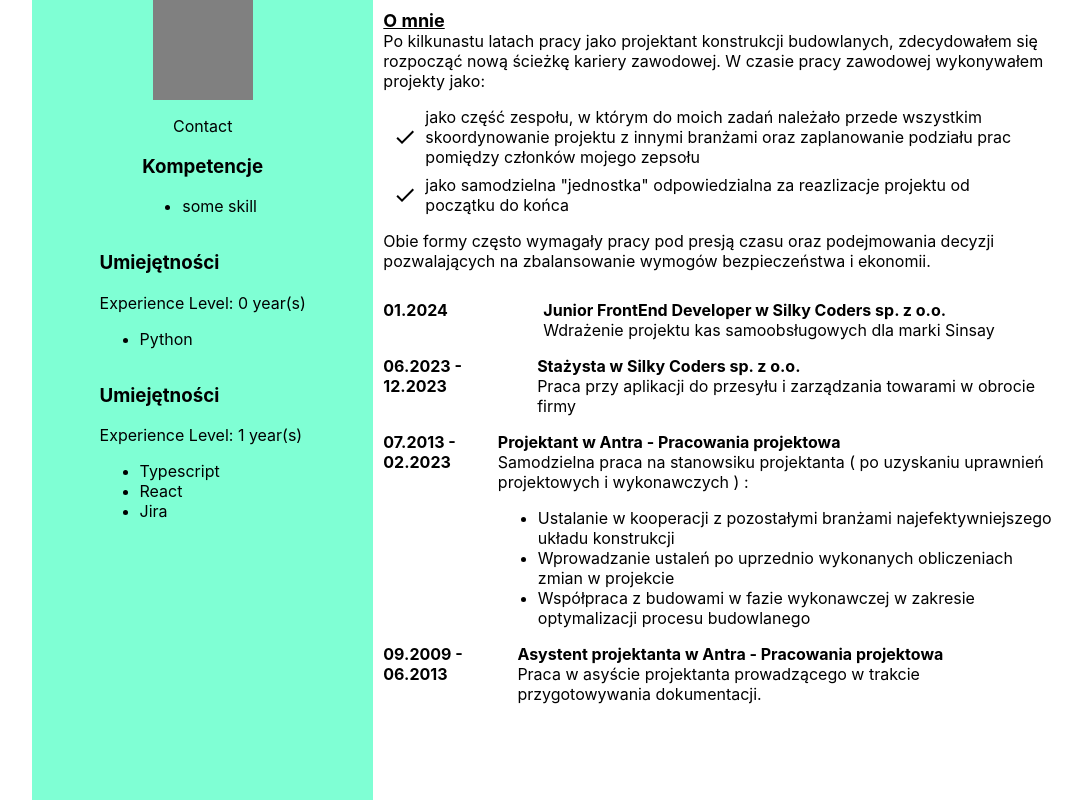
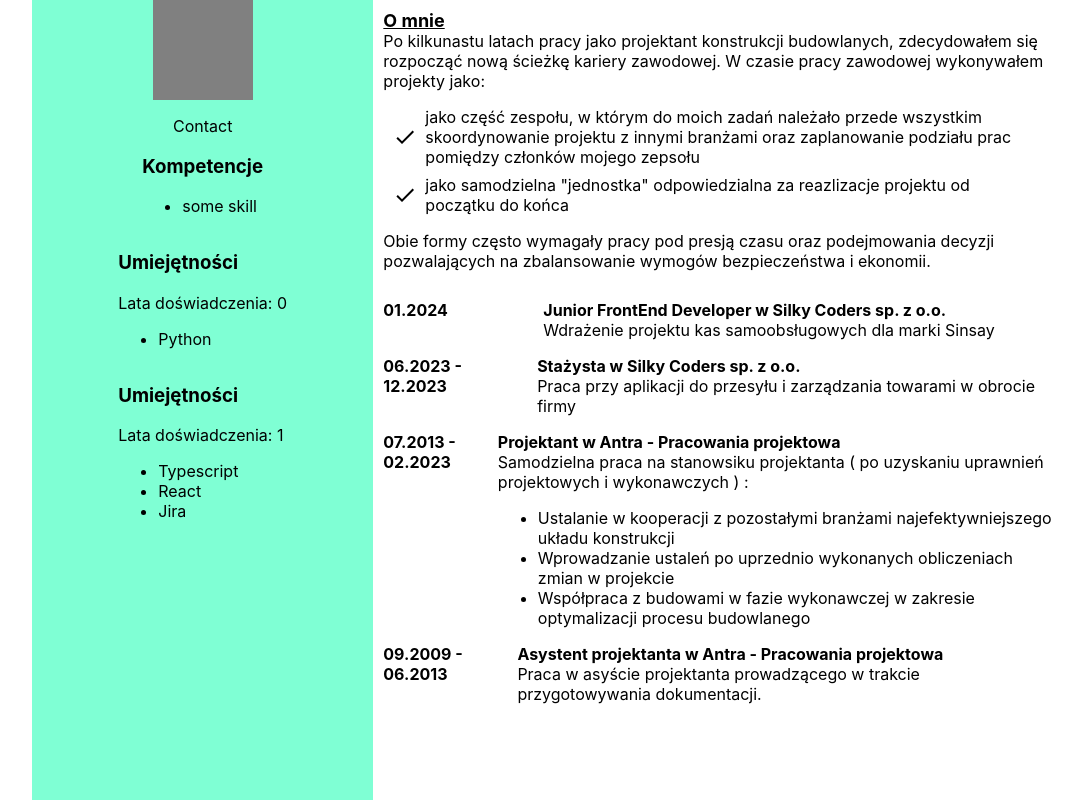
Before and after one commit to wr3dny/home, a React (Create React App) app in the folder terra/: page / in a window 1280 px wide. Shown: the top 800 px of the page, without its empty margins (96-1178 px from the left). Built offline with nearby package versions, Linux system fonts and the light colour scheme.

Commit message:
resume 16/10 to end later

```diff
--- a/terra/src/components/Skills/Skills.tsx
+++ b/terra/src/components/Skills/Skills.tsx
@@ -27,7 +27,7 @@ export const Tech = ({ experience, langs }: TechProp) => {
       <div className={styles.container}>
         <div className={styles.tech}>
           <h3>Umiejętności</h3>
-          <p>Experience Level: {experience} year(s)</p>
+          <p>Lata doświadczenia: {experience} </p>
           <ul>
             {langs.map((lang, index) => (
               <li key={index}>{lang}</li>
--- a/terra/src/pages/Resume/Resume.tsx
+++ b/terra/src/pages/Resume/Resume.tsx
@@ -25,6 +25,9 @@ export const Resume = () => {
         return acc;
       }, {});
 
+      const sortedGroupedByExperience = Object.entries(groupedByExperience)
+  .sort(([experienceA], [experienceB]) => Number(experienceB) - Number(experienceA));
+
 
     return (
         <div className={styles.resume}>
@@ -36,7 +39,7 @@ export const Resume = () => {
                         <Skills  skill='some skill'/>
                     </div>
                     <div className={styles.skills}>
-      {Object.keys(groupedByExperience).map((exp) => (
+      {Object.keys(sortedGroupedByExperience).map((exp) => (
         <Tech key={exp} experience={Number(exp)} langs={groupedByExperience[Number(exp)]} />
       ))}
     </div>
```
